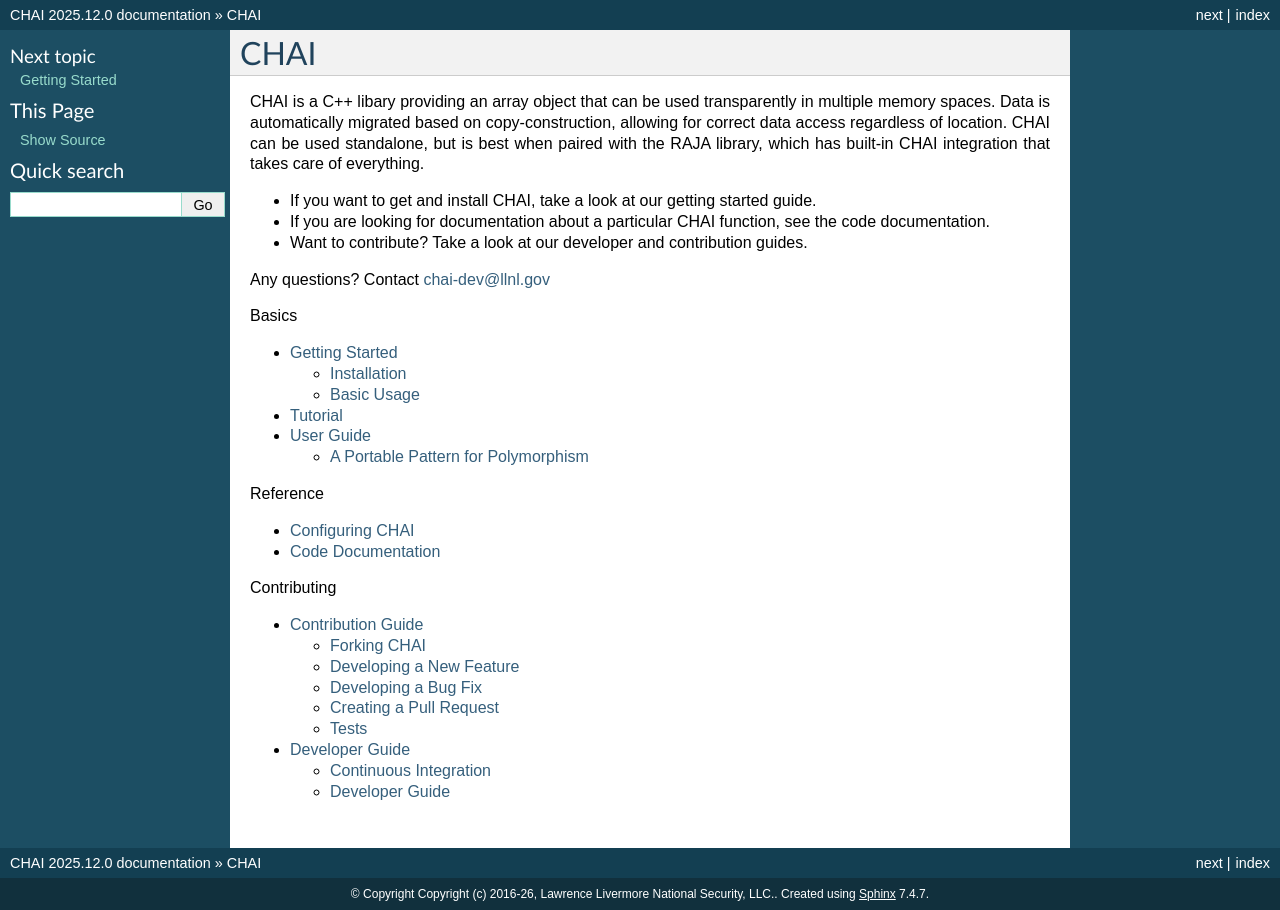
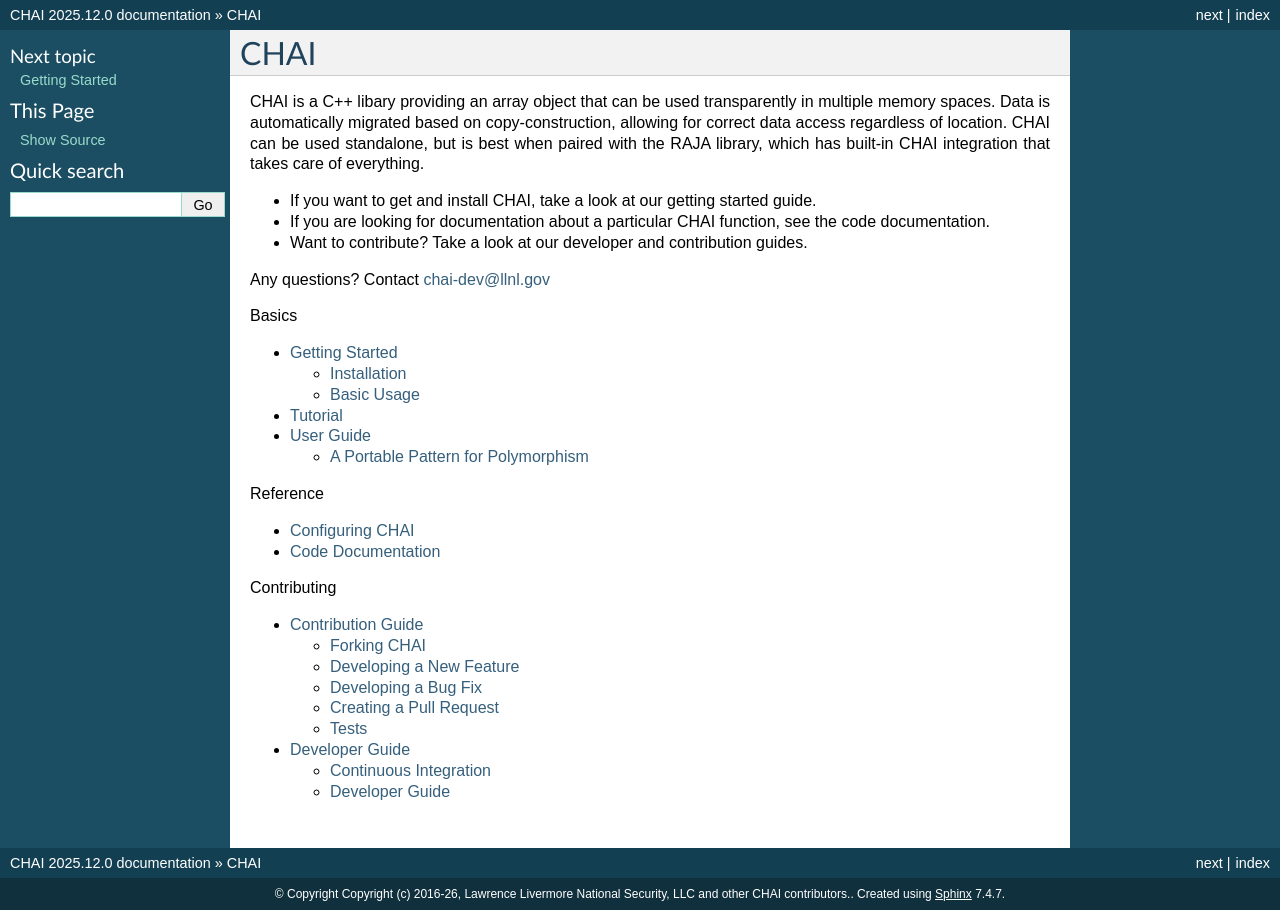
Before and after one commit to LLNL/CHAI, a Sphinx documentation site: the page built from docs/sphinx/index.rst, in a window 1280 px wide. Built offline with Sphinx 7.4.7, drawn with Linux system fonts in a browser that asks for light colours.

Commit message:
Clarifications

```diff
--- a/docs/sphinx/conf.py
+++ b/docs/sphinx/conf.py
@@ -53,7 +53,7 @@
 
 # General information about the project.
 project = u'CHAI'
-copyright = u'Copyright (c) 2016-26, Lawrence Livermore National Security, LLC.'
+copyright = u'Copyright (c) 2016-26, Lawrence Livermore National Security, LLC and other CHAI contributors.'
 author = u''
 
 # The version info for the project you're documenting, acts as replacement for
```
Also changed, not shown: 2 other files.
